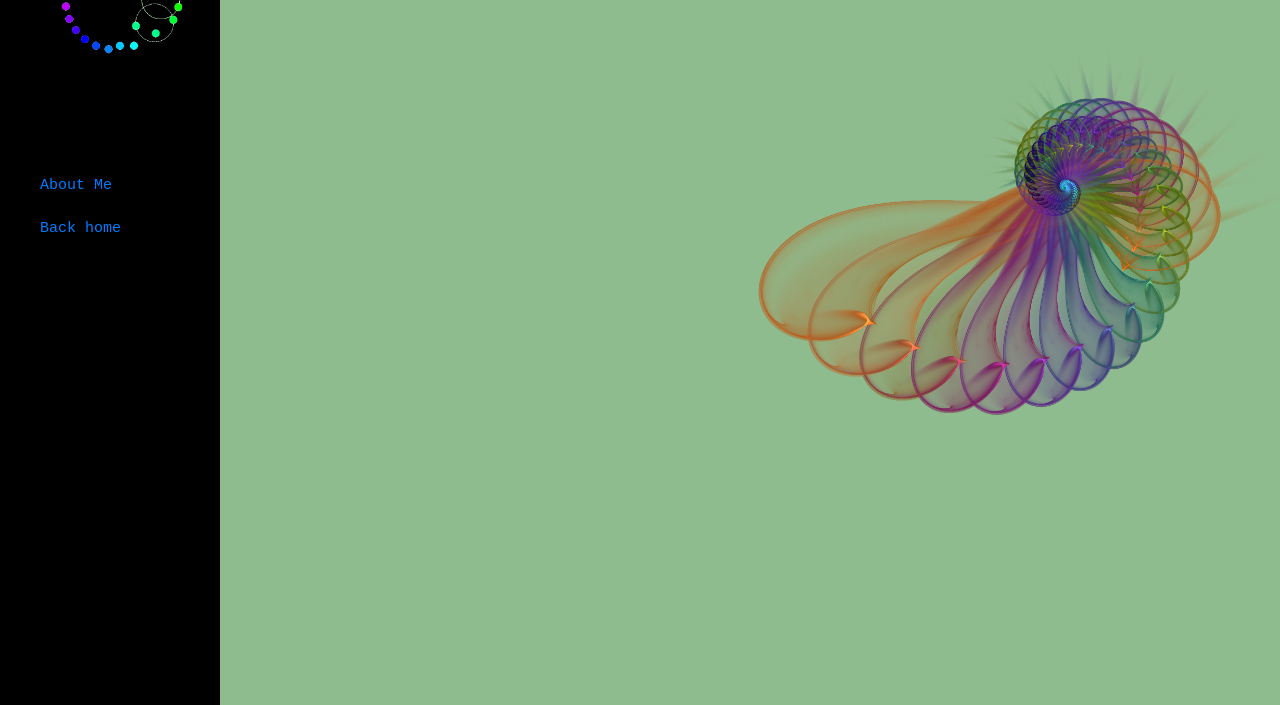
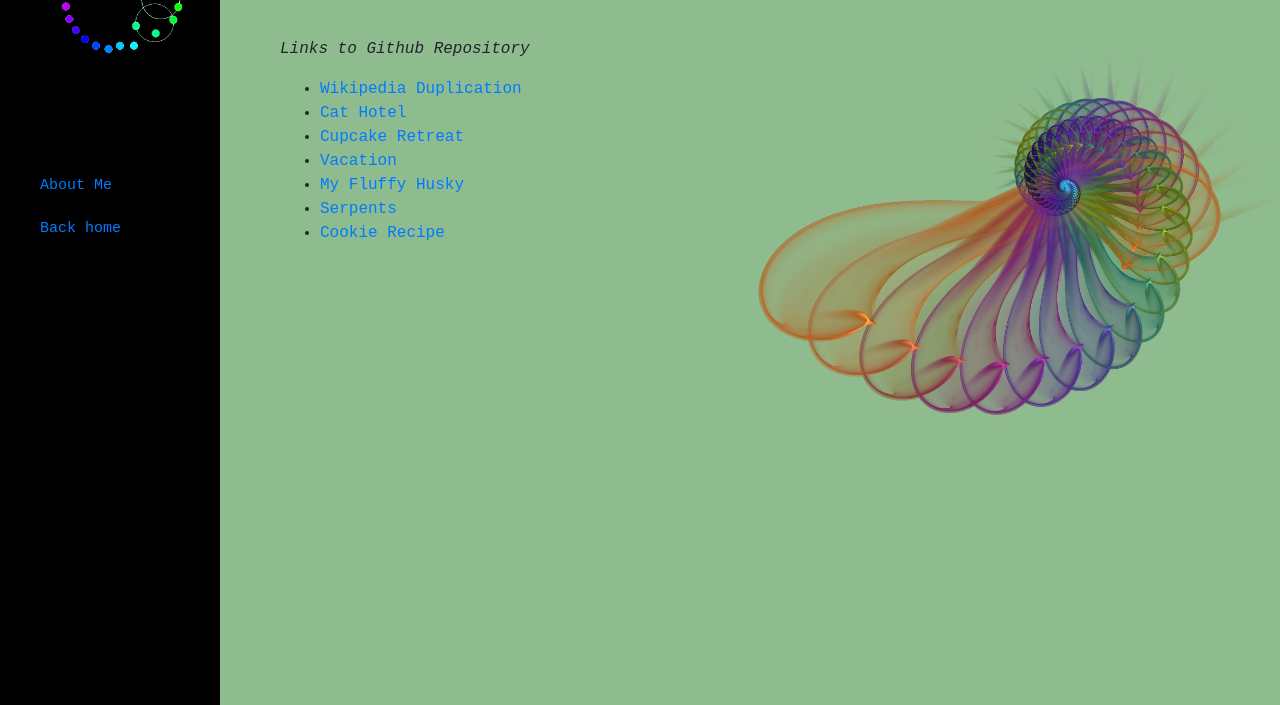
Before and after one commit to fractalscape13/first-project, a plain HTML site: page myprojects.html in a window 1280 px wide. Shown: the part 95-800 px from the top of the page. Drawn offline with Linux system fonts and the light colour scheme.

Commit message:
added list and links to myprojects.html, added github reposity url to README.md

```diff
--- a/myprojects.html
+++ b/myprojects.html
@@ -8,6 +8,18 @@
   <body>
     <h1>Current Projects</h1>
     <img id="feather" src="img/featherfractal.png" alt="pretty colors">
+    <div class="aboutcontent">
+      <p class="header">Links to Github Repository</p>
+      <ul>
+        <li><a href="https://github.com/fractalscape13/wikipedia">Wikipedia Duplication</a></li>
+        <li><a href="https://github.com/fractalscape13/cat-resort">Cat Hotel</a></li>
+        <li><a href="https://github.com/fractalscape13/cupcake">Cupcake Retreat</a></li>
+        <li><a href="https://github.com/fractalscape13/vacation">Vacation</a></li>
+        <li><a href="https://github.com/fractalscape13/my-fluffy-husky">My Fluffy Husky</a></li>
+        <li><a href="https://github.com/fractalscape13/serpent">Serpents</a></li>
+        <li><a href="https://github.com/fractalscape13/cookie-thing">Cookie Recipe</a></li>
+      </ul>
+    </div>
     <div class="container">
       <div id="sidebar">
         <img id="rainbowz" src="img/rainbow.gif" alt="rainbowz">
```
Also changed, not shown: 1 other file.
